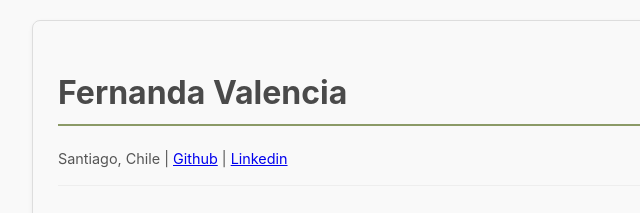
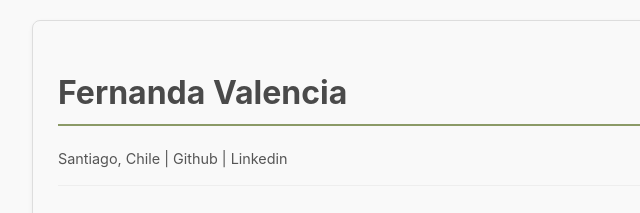
Before and after one commit to ferlmdl/ferlmdl.github.io, a plain HTML site: page index.html in a window 1280 px wide. Shown: the top 213 px of the page, 182-822 px from the left. Drawn offline with Linux system fonts and the light colour scheme.

Commit message:
Add styles for contacto links in index.html

```diff
--- a/index.html
+++ b/index.html
@@ -35,6 +35,13 @@
             color: #555;
             border-bottom: 1px solid #eee;
             padding-bottom: 15px;
+        }
+        .contacto a {
+            color: inherit;
+            text-decoration: none;
+        }
+        .contacto a:hover {
+            color: #8B9A67;
         }
         .proyecto, .experiencia {
             margin-bottom: 15px;
```
